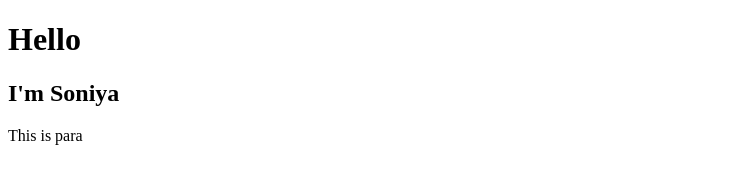
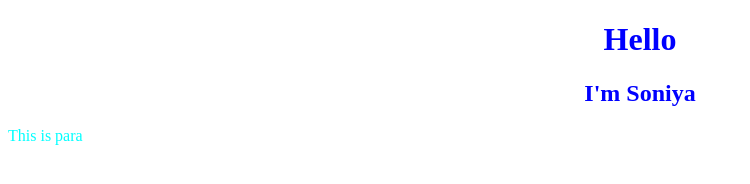
Before and after one commit to SoniyaShaik777/Cyber, a plain HTML site: page index.html in a window 1280 px wide. Shown: the whole page, without its empty margins (0-750 px from the left). Drawn offline with Linux system fonts and the light colour scheme.

Commit message:
feat: styling

```diff
--- a/index.html
+++ b/index.html
@@ -4,6 +4,7 @@
     <meta charset="UTF-8">
     <meta name="viewport" content="width=device-width, initial-scale=1.0">
     <title>Sample-Git</title>
+    <link rel="stylesheet" href="style.css">
 </head>
 <body>
     <h1>Hello</h1>
--- /dev/null
+++ b/style.css
@@ -0,0 +1,8 @@
+h1,h2{
+    color: blue;
+    text-align: center;
+}
+p{
+    font-size: 16px;
+    color: cyan;
+}
```
